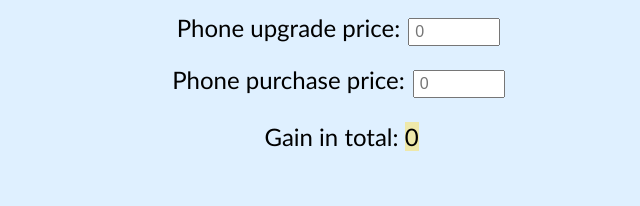
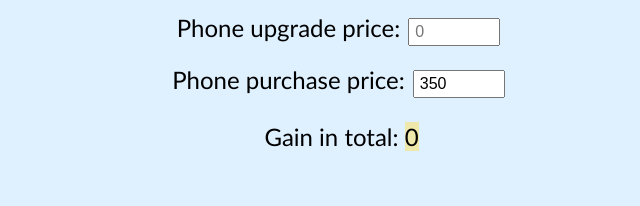
Before and after one commit to HilaShaked/phone_price_calc, a plain HTML site: page index.html in a window 1280 px wide. Shown: the part 746-952 px from the top of the page, 319-959 px from the left. Drawn offline with Linux system fonts and the light colour scheme.

Commit message:
Update index.html

```diff
--- a/index.html
+++ b/index.html
@@ -69,7 +69,7 @@
             <br>
             <br>
             <label>Phone purchase price:</label>
-            <input class="input medium-width" id="phone-purchase-price" type="number" min="0"  placeholder="0">
+            <input class="input medium-width" id="phone-purchase-price" type="number" min="0" value="350" placeholder="350">
             <p>Gain in total: <span class="total" id="total-of-company-bought">0</span></p>
         </div>
 
```
